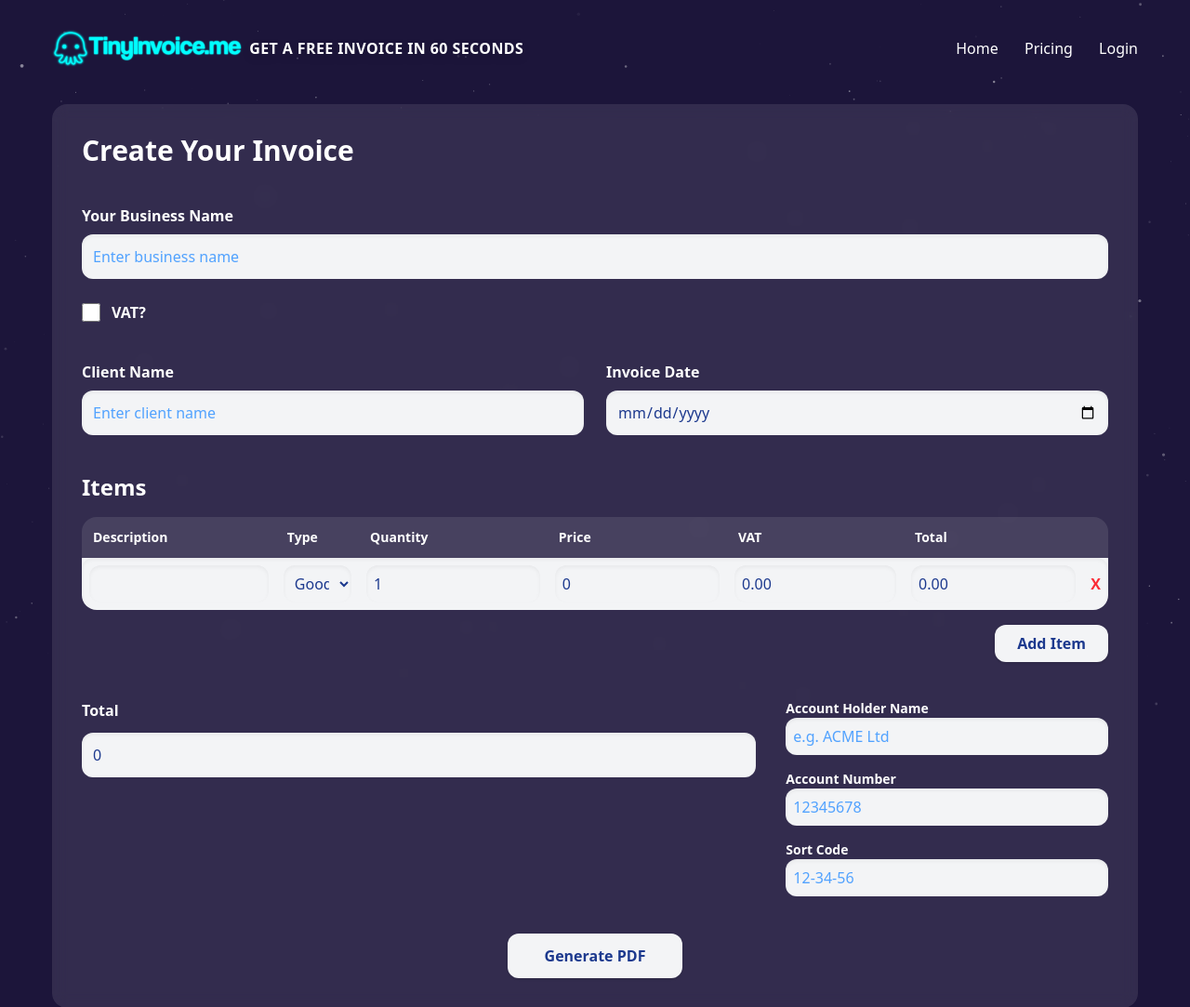
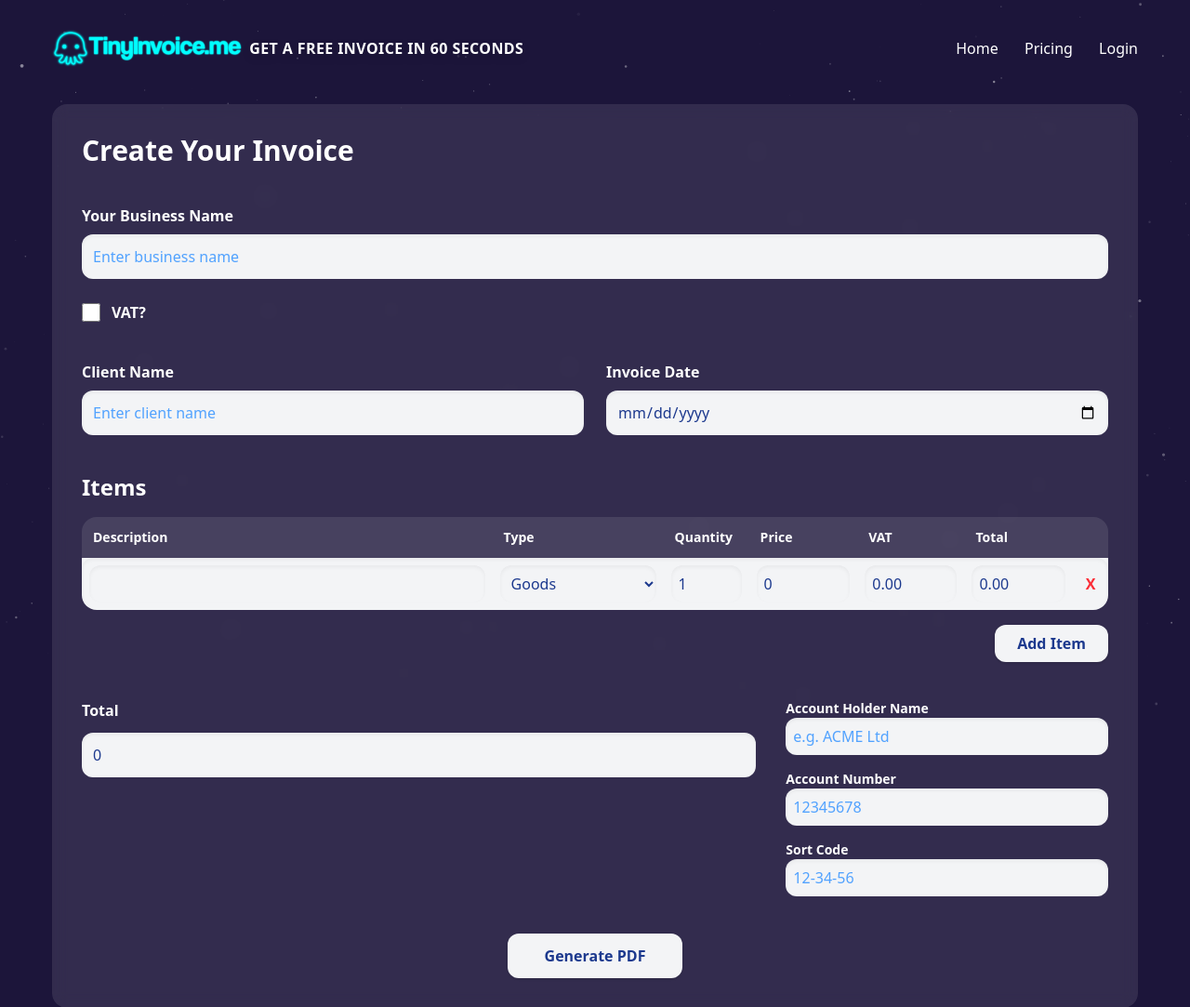
Before and after one commit to funktotheface/tinyinvoice, a Flask app: page / in a window 1280 px wide. Shown: the top 1083 px of the page at 93% size. Run offline with Flask 3, Linux system fonts and the light colour scheme; style sheets or scripts are compiled from the project's sources; parts of the project's set-up code (start-up, migrations or seed data) failed here and were passed over.

Commit message:
Add utility width classes and improve HTML formatting for better readability make price fields in item row equal size w-32

```diff
--- a/static/css/output.css
+++ b/static/css/output.css
@@ -271,8 +271,29 @@
   .h-10 {
     height: calc(var(--spacing) * 10);
   }
+  .w-1 {
+    width: calc(var(--spacing) * 1);
+  }
+  .w-1\/6 {
+    width: calc(1/6 * 100%);
+  }
+  .w-1\/12 {
+    width: calc(1/12 * 100%);
+  }
+  .w-2 {
+    width: calc(var(--spacing) * 2);
+  }
+  .w-2\/5 {
+    width: calc(2/5 * 100%);
+  }
   .w-5 {
     width: calc(var(--spacing) * 5);
+  }
+  .w-10 {
+    width: calc(var(--spacing) * 10);
+  }
+  .w-32 {
+    width: calc(var(--spacing) * 32);
   }
   .w-auto {
     width: auto;
--- a/templates/index.html
+++ b/templates/index.html
@@ -61,13 +61,15 @@
 
           <tbody>
             <tr class="bg-gray-100 rounded-xl shadow-inner">
-              <td class="p-2">
+              <!-- Description -->
+              <td class="p-2 w-2/5">
                 <input type="text" name="item_description[]"
-                       class="w-full p-2 rounded-xl bg-gray-100 text-blue-900 placeholder-blue-400 shadow-inner border-none"
+                  class="w-full p-2 rounded-xl bg-gray-100 text-blue-900 shadow-inner placeholder-blue-400 border-none"
                   required>
               </td>
 
-              <td class="p-2">
+              <!-- Type -->
+              <td class="p-2 w-1/6">
                 <select name="item_type[]"
                   class="w-full p-2 rounded-xl bg-gray-100 text-blue-900 shadow-inner border-none">
                   <option value="goods" selected>Goods</option>
@@ -75,34 +77,40 @@
                 </select>
               </td>
 
-              <td class="p-2">
+              <!-- Quantity -->
+              <td class="p-2 w-1/12">
                 <input type="number" name="item_quantity[]"
-                       class="w-full p-2 rounded-xl bg-gray-100 text-blue-900 shadow-inner border-none"
-                       value="1" min="1" required>
+                  class="w-full p-2 rounded-xl bg-gray-100 text-blue-900 shadow-inner border-none" value="1" min="1"
+                  required>
               </td>
 
-              <td class="p-2">
+              <!-- Price -->
+              <td class="p-2 w-32">
                 <input type="number" name="item_price[]"
-                       class="w-full p-2 rounded-xl bg-gray-100 text-blue-900 shadow-inner border-none"
-                       value="0" min="0" step="0.01" required>
+                  class="w-full p-2 rounded-xl bg-gray-100 text-blue-900 shadow-inner border-none" value="0" min="0"
+                  step="0.01" required>
               </td>
 
-              <td class="p-2">
+              <!-- VAT -->
+              <td class="p-2 w-32">
                 <input type="text" name="item_vat[]"
-                       class="w-full p-2 rounded-xl bg-gray-100 text-blue-900 shadow-inner vat-cell border-none"
-                       readonly value="0.00">
+                  class="w-full p-2 rounded-xl bg-gray-100 text-blue-900 shadow-inner vat-cell border-none" readonly
+                  value="0.00">
               </td>
 
-              <td class="p-2">
+              <!-- Total -->
+              <td class="p-2 w-32">
                 <input type="text" name="item_total[]"
-                       class="w-full p-2 rounded-xl bg-gray-100 text-blue-900 shadow-inner line-total border-none"
-                       readonly value="0.00">
+                  class="w-full p-2 rounded-xl bg-gray-100 text-blue-900 shadow-inner line-total border-none" readonly
+                  value="0.00">
               </td>
 
-              <td class="p-2">
+              <!-- Remove -->
+              <td class="p-2 w-10 text-center">
                 <button type="button" class="text-red-500 font-bold remove-item">X</button>
               </td>
             </tr>
+
           </tbody>
         </table>
       </div>
```
Lines whose indentation alone changed are shown as unchanged.
